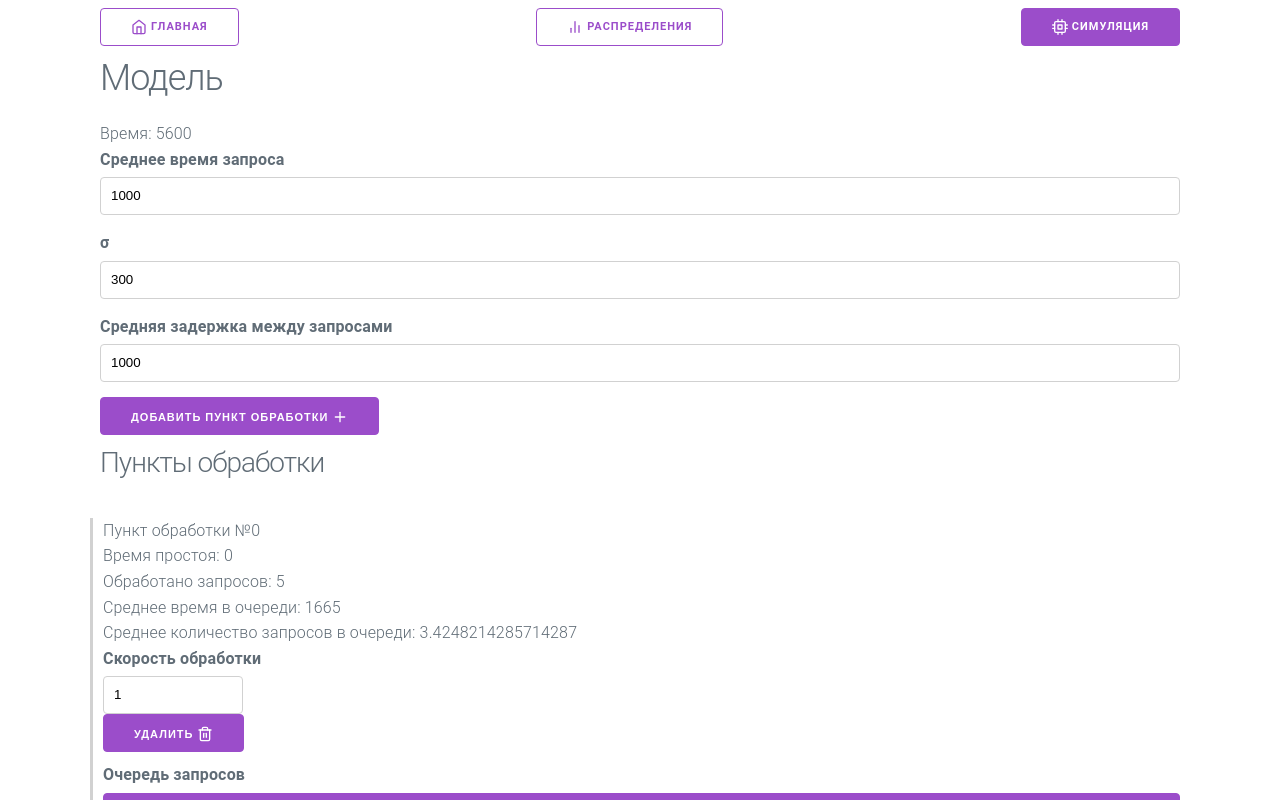
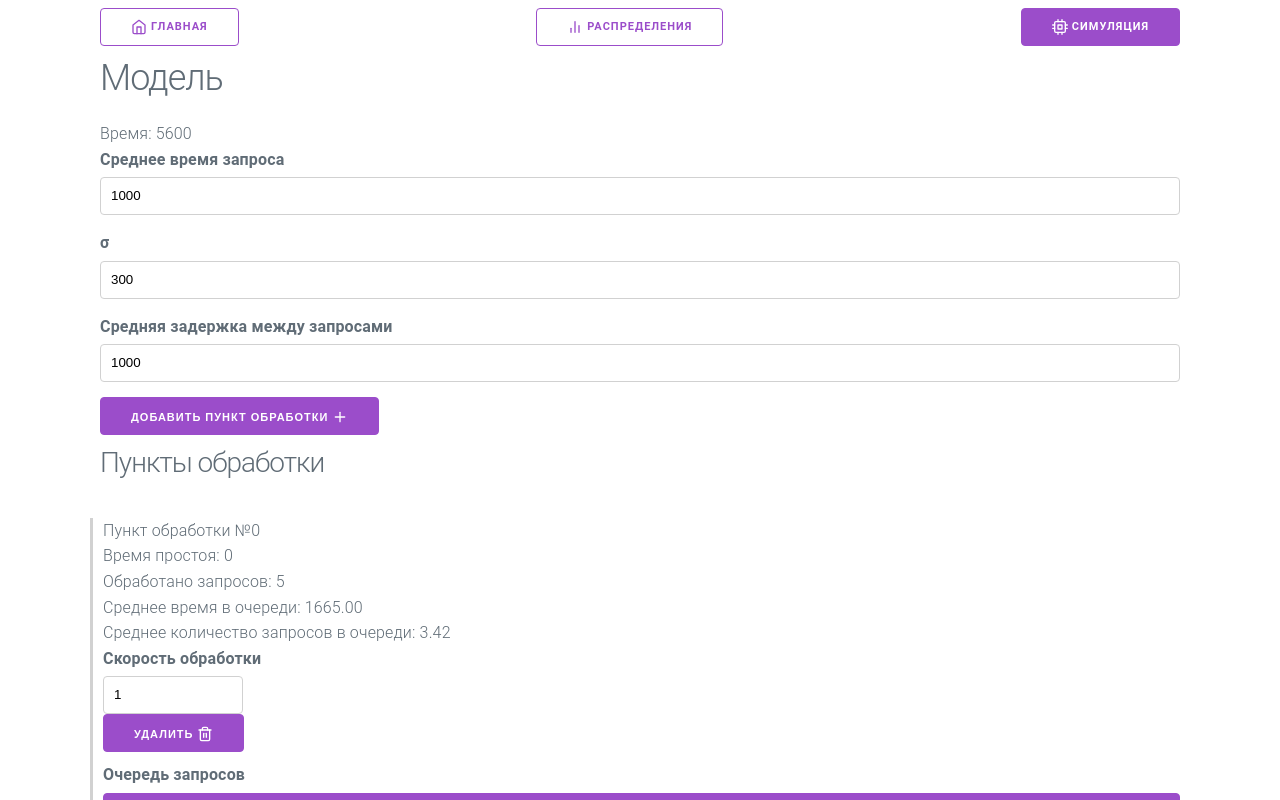
Before and after one commit to NikonP/407-reliability-lab, a Next.js app: page /simulation in a window 1280 px wide. Shown: the top 800 px of the page. Built offline with nearby package versions, Linux system fonts and the light colour scheme.

Commit message:
форматирование чисел

```diff
--- a/components/Model.tsx
+++ b/components/Model.tsx
@@ -165,11 +165,15 @@ export default function Model({}: ModelProps) {
                         <div>Обработано запросов: {w.proccessQueriesCount}</div>
                         <div>
                             Среднее время в очереди:{" "}
-                            {w.timeInQueueSum / w.proccessQueriesCount}
+                            {(
+                                w.timeInQueueSum / w.proccessQueriesCount
+                            ).toFixed(2)}
                         </div>
                         <div>
                             Среднее количество запросов в очереди:{" "}
-                            {w.avgQueriesInQueue / w.avgQueriesInQueueCounter}
+                            {(
+                                w.avgQueriesInQueue / w.avgQueriesInQueueCounter
+                            ).toFixed(2)}
                         </div>
                         <div>
                             <label>Скорость обработки</label>
```
